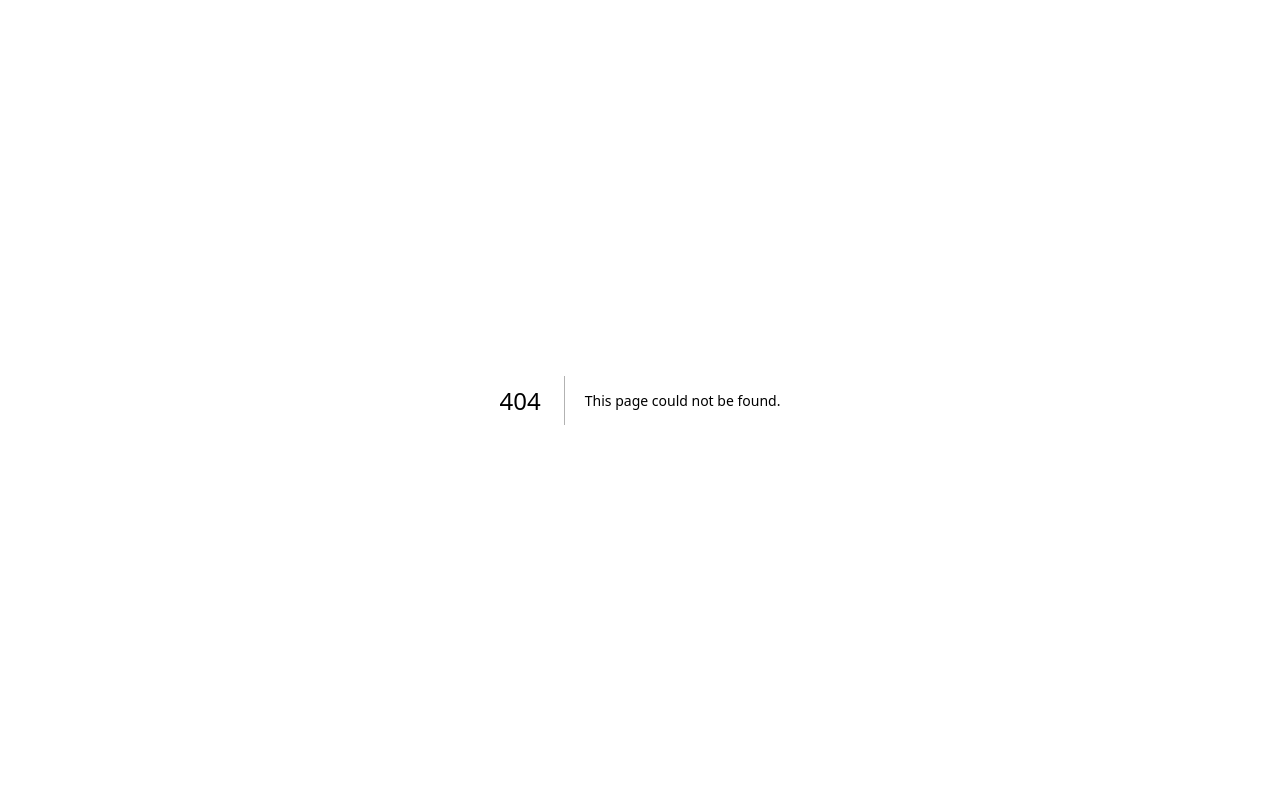
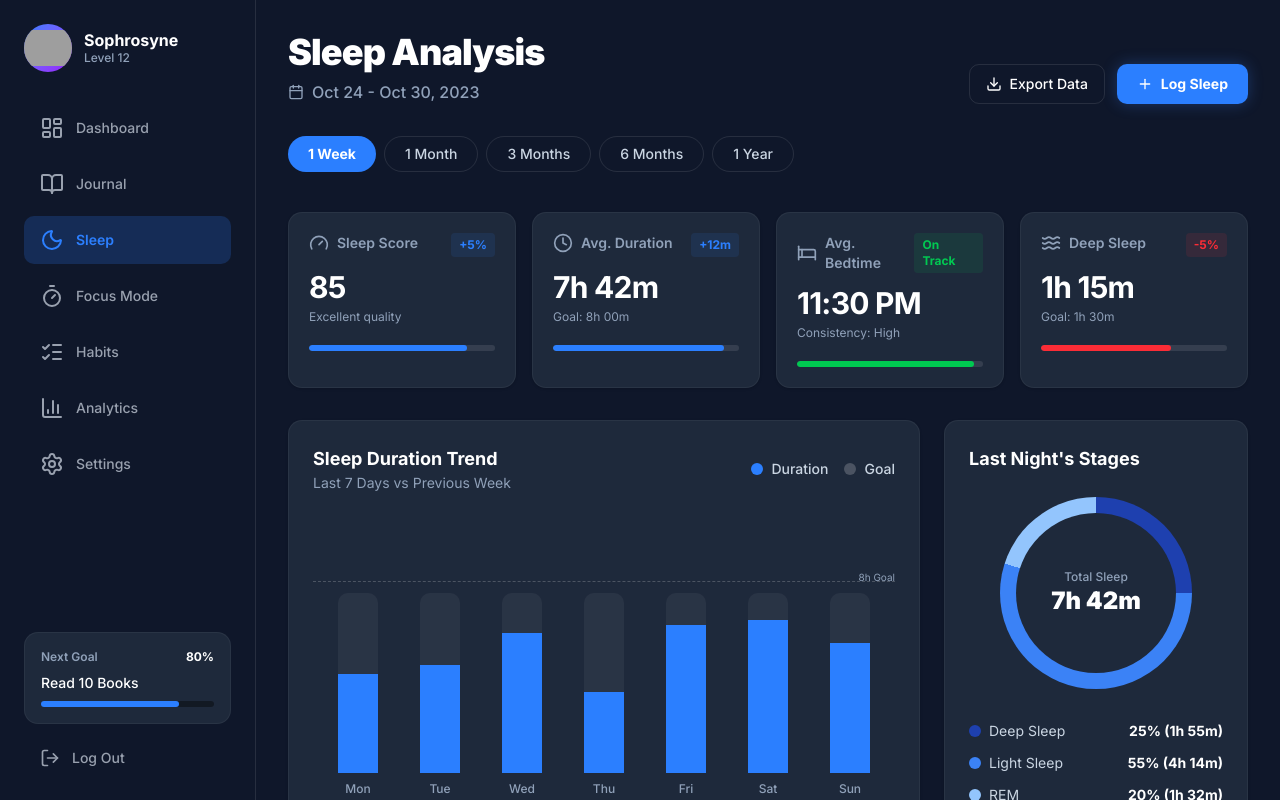
Before and after one commit to maarcotulio/sophrosyne, a Next.js app in the folder client/: page /sleep in a window 1280 px wide. Before the commit this address had no page. Built offline with nearby package versions, Linux system fonts and the light colour scheme; grey boxes are pictures that could not be loaded.

Commit message:
feat: create sleep page

```diff
--- /dev/null
+++ b/client/app/sleep/page.tsx
@@ -0,0 +1,122 @@
+"use client";
+
+import { useState } from "react";
+import { Sidebar } from "@/components/dashboard";
+import {
+  SleepHeader,
+  SleepStatCard,
+  TimeRangeTabs,
+  DurationChart,
+  SleepStagesDonut,
+  SleepInsightCard,
+  SleepHistoryTable,
+} from "@/components/sleep";
+import { Gauge, Clock, Bed, Waves, Lightbulb, TrendingUp } from "lucide-react";
+
+export default function SleepPage() {
+  const [activeRange, setActiveRange] = useState("1 Week");
+
+  return (
+    <div
+      className="flex h-screen w-full overflow-hidden"
+      style={{ fontFamily: "var(--font-inter), Inter, sans-serif" }}
+    >
+      <Sidebar />
+
+      <main className="flex-1 overflow-y-auto bg-[#0f172a] p-4 md:p-8">
+        <div className="mx-auto max-w-[1400px] flex flex-col gap-8">
+          {/* Header */}
+          <SleepHeader />
+
+          {/* Time Range Tabs */}
+          <TimeRangeTabs
+            activeRange={activeRange}
+            onRangeChange={setActiveRange}
+          />
+
+          {/* Stats Grid */}
+          <div className="grid grid-cols-1 sm:grid-cols-2 lg:grid-cols-4 gap-4">
+            <SleepStatCard
+              icon={Gauge}
+              label="Sleep Score"
+              value="85"
+              badge="+5%"
+              badgeColor="blue"
+              description="Excellent quality"
+              progress={85}
+            />
+            <SleepStatCard
+              icon={Clock}
+              label="Avg. Duration"
+              value="7h 42m"
+              badge="+12m"
+              badgeColor="blue"
+              description="Goal: 8h 00m"
+              progress={92}
+            />
+            <SleepStatCard
+              icon={Bed}
+              label="Avg. Bedtime"
+              value="11:30 PM"
+              badge="On Track"
+              badgeColor="green"
+              description="Consistency: High"
+              progress={95}
+            />
+            <SleepStatCard
+              icon={Waves}
+              label="Deep Sleep"
+              value="1h 15m"
+              badge="-5%"
+              badgeColor="red"
+              description="Goal: 1h 30m"
+              progress={70}
+            />
+          </div>
+
+          {/* Charts Grid */}
+          <div className="grid grid-cols-1 lg:grid-cols-3 gap-6">
+            <DurationChart className="lg:col-span-2" />
+            <SleepStagesDonut />
+          </div>
+
+          {/* Insights and History */}
+          <div className="grid grid-cols-1 lg:grid-cols-3 gap-6">
+            {/* Insights */}
+            <div className="flex flex-col gap-4">
+              <h3 className="text-lg font-bold text-white">Insights</h3>
+              <SleepInsightCard
+                icon={Lightbulb}
+                title="Weekly Pattern"
+                description={
+                  <>
+                    You tend to sleep{" "}
+                    <span className="text-white font-semibold">
+                      30 minutes less
+                    </span>{" "}
+                    on Thursdays. Try going to bed earlier tonight.
+                  </>
+                }
+                variant="highlighted"
+              />
+              <SleepInsightCard
+                icon={TrendingUp}
+                title="Consistency Streak"
+                description={
+                  <>
+                    You&apos;ve hit your bedtime goal for{" "}
+                    <span className="text-white font-semibold">4 days</span> in
+                    a row. Keep it up!
+                  </>
+                }
+              />
+            </div>
+
+            {/* History Table */}
+            <SleepHistoryTable className="lg:col-span-2" />
+          </div>
+        </div>
+      </main>
+    </div>
+  );
+}
```
